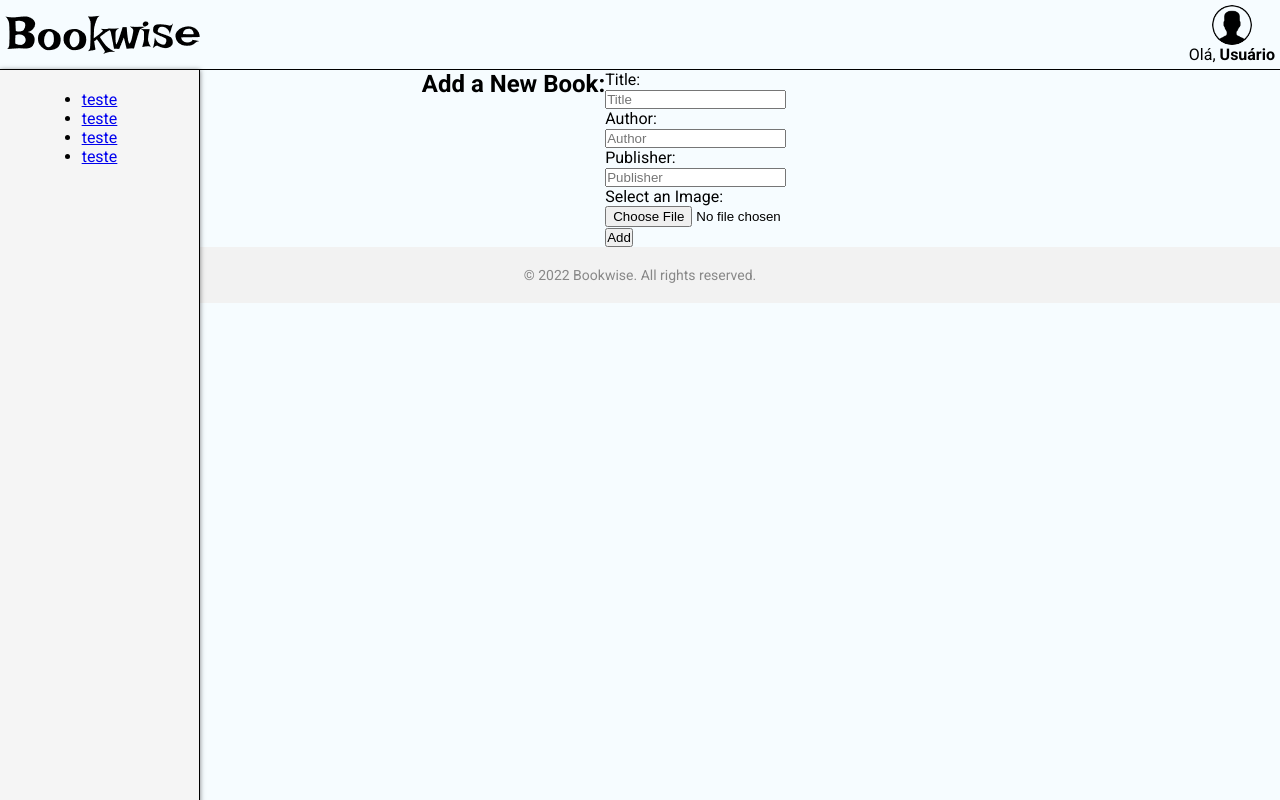
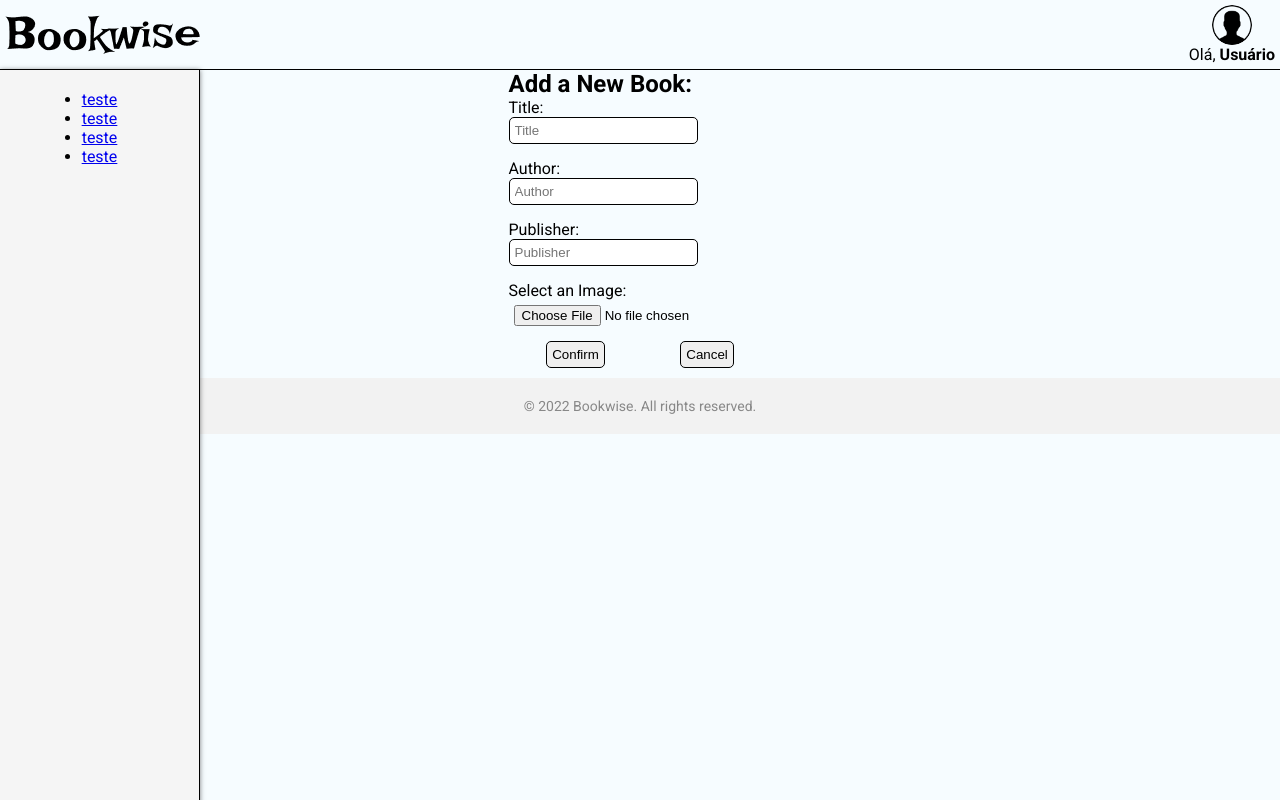
Before and after one commit to Lorrust/bookwise, a React (Vite) app: page /add-book in a window 1280 px wide. Built offline with nearby package versions, Linux system fonts and the light colour scheme.

Commit message:
bookInfo component adition

```diff
--- /dev/null
+++ b/src/components/layout/InvolvesPages/BookInfo/index.jsx
@@ -0,0 +1,31 @@
+import "./styles"
+import { Container } from "./styles"
+export const BookInfo = ({pageName}) => {
+    return(
+        <Container>
+            <div className="bookinfo">
+            <h1>{pageName}</h1>
+            <form>
+            <label>Title:</label>
+            <br />
+            <input type="text" placeholder="Title" /> <br />
+            <label>Author:</label>
+            <br />
+            <input type="text" placeholder="Author" />
+            <br />
+            <label>Publisher:</label>
+            <br />
+            <input type="text" placeholder="Publisher" />
+            <br/>
+            <label>Select an Image:</label>
+            <br/>
+            <input type="file"/> <br/>
+            <div>
+                <button type="submit">Confirm</button>
+                <button>Cancel</button>
+            </div>
+            </form>
+        </div>
+        </Container>
+    )
+}
--- /dev/null
+++ b/src/components/layout/InvolvesPages/BookInfo/styles.js
@@ -0,0 +1,35 @@
+import styled from "styled-components";
+
+export const Container = styled.div`
+    .bookinfo {
+            display: flex-column;
+            justify-content: center;
+            gap: 10px;
+
+            input {
+                width: auto;
+                padding: 5px;
+                margin-bottom: 15px;
+                border-radius: 5px;
+                border: 1px solid #000;
+            }
+            input[type="file"] {
+                margin-bottom: 10px;
+                border: 0px;
+            }
+
+            div {
+                display:flex;
+                justify-content: space-around;
+            }
+            button {
+                display: inline-flex;
+                width: auto;
+                padding: 5px;
+                margin-bottom: 10px;
+
+                border-radius: 5px;
+                border: 1px solid #000;
+            }
+        }
+`
--- a/src/pages/AddBook/index.jsx
+++ b/src/pages/AddBook/index.jsx
@@ -1,26 +1,10 @@
 import { InvolvesPages } from "../../components/layout/InvolvesPages";
+import { BookInfo } from "../../components/layout/InvolvesPages/BookInfo";
 
 export const AddBook = () => {
   return (
     <InvolvesPages>
-        <h2>Add a New Book:</h2>
-        <div>
-          <label>Title:</label>
-          <br />
-          <input type="text" placeholder="Title" /> <br />
-          <label>Author:</label>
-          <br />
-          <input type="text" placeholder="Author" />
-          <br />
-          <label>Publisher:</label>
-          <br />
-          <input type="text" placeholder="Publisher" />
-          <br/>
-          <label>Select an Image:</label>
-          <br/>
-          <input type="file"/> <br/>
-          <button type="submit">Add</button>
-        </div>
+        <BookInfo pageName="Add a New Book:"></BookInfo>
     </InvolvesPages>
   );
 };
```
